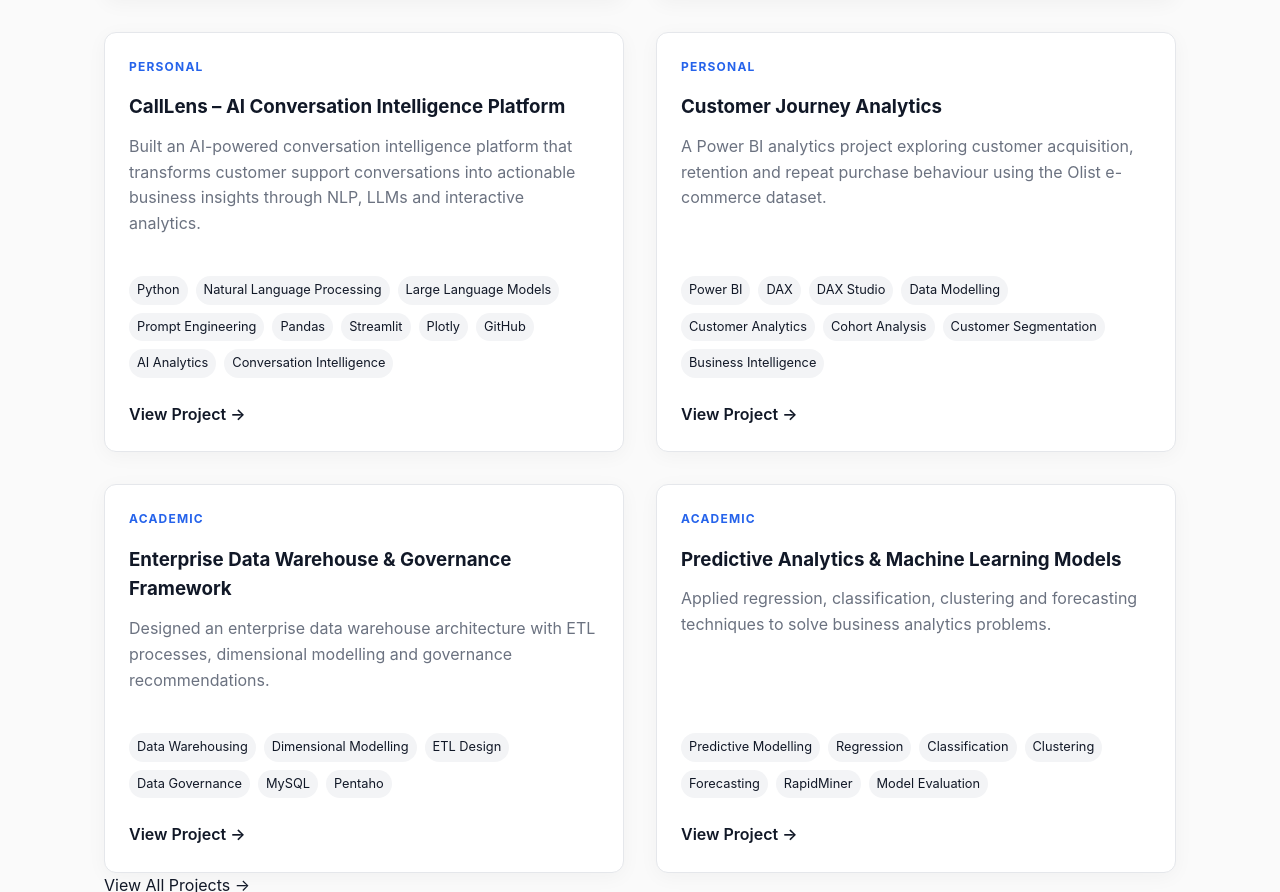
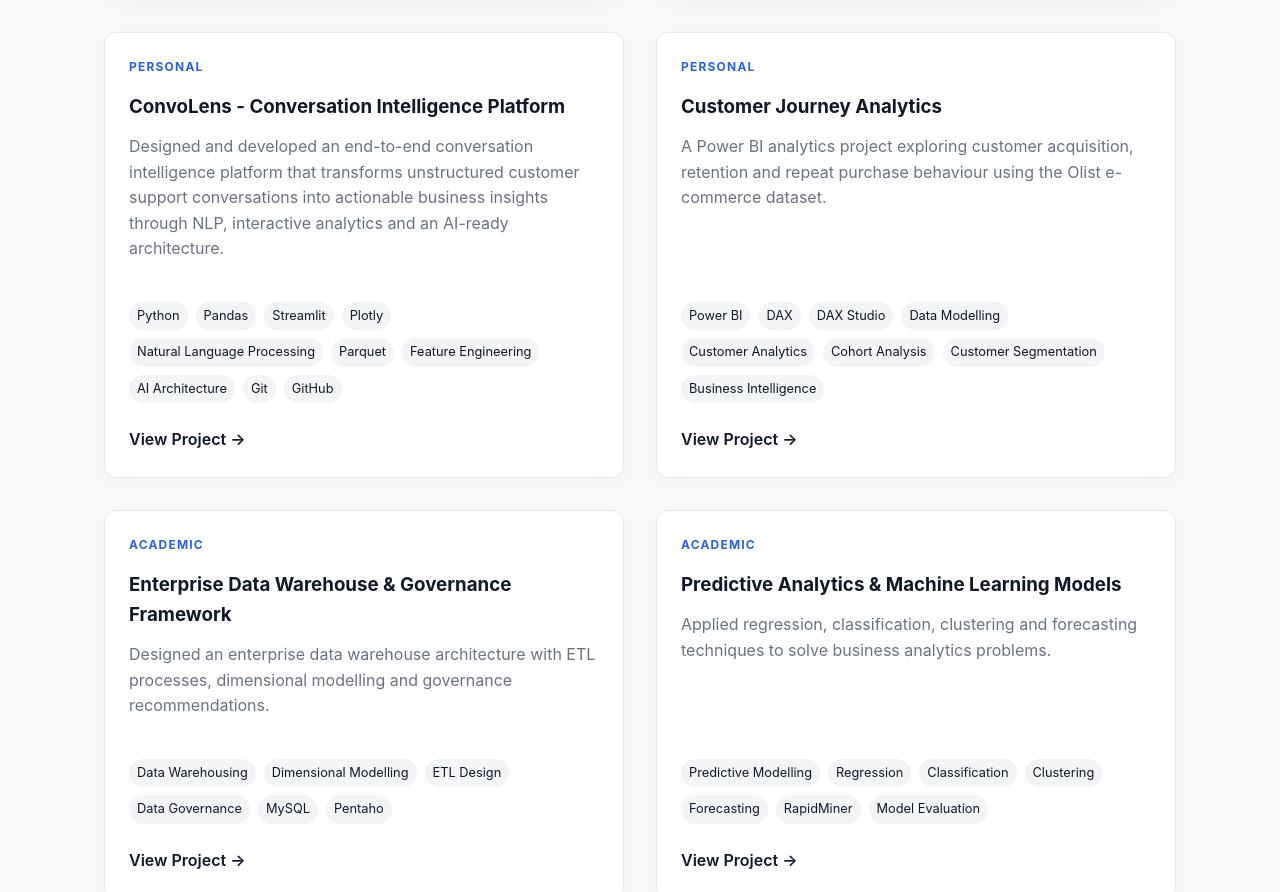
Before and after one commit to mtam-owner/portfolio-website, a React (Vite) app: page / in a window 1280 px wide. Shown: the part 1531-2423 px from the top of the page. Built offline with nearby package versions, Linux system fonts and the light colour scheme.

Commit message:
add comment

```diff
--- a/src/data/projects.js
+++ b/src/data/projects.js
@@ -212,59 +212,60 @@ export const projects = [
     },
 
     {
-    id: "calllens",
+      id: "convolens",
 
-    title: "CallLens – AI Conversation Intelligence Platform",
+      title: "ConvoLens - Conversation Intelligence Platform",
 
       category: "personal",
       featured: true,
       confidential: false,
 
       shortDescription:
-      "Built an AI-powered conversation intelligence platform that transforms customer support conversations into actionable business insights through NLP, LLMs and interactive analytics.",
+        "Designed and developed an end-to-end conversation intelligence platform that transforms unstructured customer support conversations into actionable business insights through NLP, interactive analytics and an AI-ready architecture.",
 
       context:
-      "Customer conversations contain valuable operational and customer experience insights, yet organisations often rely on manual transcript reviews that are difficult to scale. CallLens was developed as an end-to-end analytics platform that converts unstructured conversations into structured intelligence for business users.",
+        "Customer support teams generate thousands of conversations every day, yet valuable operational insights often remain buried within unstructured text. ConvoLens was developed to demonstrate how conversational data can be transformed into business intelligence through a complete analytics pipeline, combining data engineering, natural language processing, dashboard development and AI-assisted analysis within a single application.",
 
       problem:
-      "Support teams generate thousands of conversations containing recurring issues, customer sentiment, escalation risks and product feedback. Without automated analysis, these insights remain buried within transcripts, making it difficult for management to identify trends, monitor service quality and prioritise operational improvements.",
+        "Organisations frequently rely on manual transcript reviews to identify customer issues, monitor service quality and understand operational trends. This process is time-consuming, difficult to scale and provides limited visibility into emerging issues, escalation risks and recurring customer concerns. The project addresses this challenge by converting raw conversations into structured analytical datasets and interactive decision-support dashboards.",
 
       contribution: [
-      "Designed an end-to-end conversation analytics pipeline from transcript ingestion to interactive reporting.",
-      "Processed customer support conversations using NLP techniques to extract sentiment, intent, keywords and recurring discussion topics.",
-      "Applied Large Language Models (LLMs) to generate concise conversation summaries and management-ready insights.",
-      "Developed AI-assisted classification to identify complaint categories, escalation risks and customer enquiry types.",
-      "Created an interactive web-based analytics application enabling users to explore conversations, trends and performance metrics.",
-      "Designed visual reporting components to support customer experience monitoring and operational decision-making.",
-      "Built the project using a cloud-first workflow with GitHub-based version control and reproducible deployment."
+        "Designed a modular end-to-end data pipeline that reconstructs conversations, engineers analytical features and produces optimised datasets for interactive reporting.",
+        "Built a conversation processing workflow that transforms raw customer support messages into structured conversation-level datasets using Python and Pandas.",
+        "Developed rule-based NLP feature engineering to detect customer intent, operational risk signals, complaint keywords, urgency indicators and escalation factors.",
+        "Created a multi-page Streamlit application consisting of four dedicated analytical workspaces for executive reporting, conversation investigation, business intelligence and AI-assisted analysis.",
+        "Designed interactive Plotly dashboards using executive KPIs, trend analysis, heatmaps, treemaps, conversation timelines and comparative visualisations to support operational decision making.",
+        "Implemented a modular AI analysis engine capable of generating conversation summaries, sentiment estimation, root-cause analysis, recommended actions and confidence scoring through a provider-independent architecture.",
+        "Designed the AI layer as a pluggable interface so rule-based analysis can be replaced with enterprise LLM providers such as Azure OpenAI, OpenAI, Gemini or Claude without changing the application interface.",
+        "Built a deployment-ready project structure with reproducible preprocessing scripts, demo datasets, GitHub version control and modular software architecture."
       ],
 
       result: [
-      "Demonstrated how unstructured conversation data can be transformed into structured business intelligence.",
-      "Provided automated insight generation across customer sentiment, conversation themes and operational risks.",
-      "Created a scalable foundation for AI-assisted customer support analytics and quality assurance.",
-      "Showcased practical integration of NLP, LLMs and interactive analytics within a single end-to-end solution."
+        "Delivered a complete analytics platform demonstrating the transformation of unstructured customer conversations into structured operational intelligence.",
+        "Enabled interactive exploration of customer support performance through executive dashboards, conversation-level investigation and organisation-wide trend analysis.",
+        "Demonstrated practical application of data engineering, NLP, dashboard development and AI architecture within a single production-style project.",
+        "Established a scalable foundation for future enhancements including enterprise LLM integration, semantic search, vector embeddings and real-time conversation analytics."
       ],
 
       technologies: [
         "Python",
-      "Natural Language Processing",
-      "Large Language Models",
-      "Prompt Engineering",
         "Pandas",
         "Streamlit",
         "Plotly",
-      "GitHub",
-      "AI Analytics",
-      "Conversation Intelligence"
+        "Natural Language Processing",
+        "Parquet",
+        "Feature Engineering",
+        "AI Architecture",
+        "Git",
+        "GitHub"
       ],
 
-    screenshot: "images/calllens-dashboard.png",
+      screenshot: "images/convolens-dashboard.png",
 
       links: [
         {
           label: "GitHub Repository",
-        url: "https://github.com/mtam-owner/calllens"
+          url: "https://github.com/mtam-owner/convolens"
         },
         {
           label: "Live Demo",
```
Lines whose indentation alone changed are shown as unchanged.
